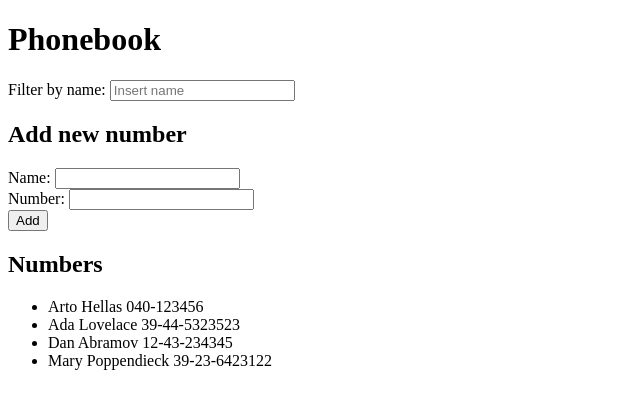
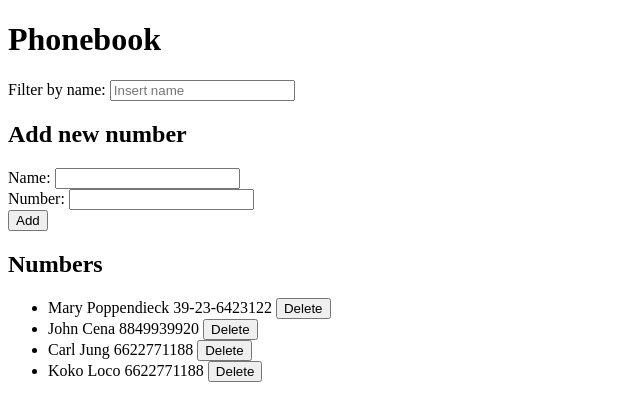
Before and after one commit to Sttp92/FullStackOpen, a React (Vite) app in the folder part2/phonebook/phonebook/: page / in a window 1280 px wide. Shown: the top 420 px of the page, without its empty margins (0-640 px from the left). Built offline with nearby package versions, Linux system fonts and the light colour scheme; data requests are answered from the project's data file.

Commit message:
Part2 Exercises 2.12-2.15

```diff
--- a/part2/phonebook/phonebook/db.json
+++ b/part2/phonebook/phonebook/db.json
@@ -1,24 +1,24 @@
 {
-    "persons":[
-      {
-        "name": "Arto Hellas",
-        "number": "040-123456",
-        "id": 1
-      },
-      {
-        "name": "Ada Lovelace",
-        "number": "39-44-5323523",
-        "id": 2
-      },
-      {
-        "name": "Dan Abramov",
-        "number": "12-43-234345",
-        "id": 3
-      },
+  "persons": [
     {
       "name": "Mary Poppendieck",
       "number": "39-23-6423122",
-        "id": 4
+      "id": "4"
+    },
+    {
+      "id": "4a7b",
+      "name": "John Cena",
+      "number": "8849939920"
+    },
+    {
+      "id": "6e9a",
+      "name": "Carl Jung",
+      "number": "6622771188"
+    },
+    {
+      "id": "de75",
+      "name": "Koko Loco",
+      "number": "6622771188"
     }
   ]
 }
--- a/part2/phonebook/phonebook/src/App.jsx
+++ b/part2/phonebook/phonebook/src/App.jsx
@@ -1,5 +1,5 @@
 import { useState, useEffect } from 'react'
-import axios from 'axios'
+import personService from './services/persons'
 
 const FilterContact = ({ handleFilterChange }) => {
   return (
@@ -25,10 +25,10 @@ const PersonForm = ({ newName, newNumber, handleSubmit, handleNameChange, handle
   )
 }
 
-const Contacts = ({ contactsToShow }) => {
+const Contacts = ({ contactsToShow, handleDelete }) => {
   return (
     <ul>
-      {contactsToShow.map((person) => <li key={person.id}>{person.name} {person.number} </li>)}
+      {contactsToShow.map((person) => <li key={person.id}>{person.name} {person.number}  <button onClick={() => handleDelete(person.id)}>Delete</button></li>)}
     </ul>
   )
 }
@@ -41,10 +41,10 @@ const App = () => {
   const [showAll, setShowAll] = useState(true)
 
   useEffect(() => {
-    axios
-      .get('http://localhost:3001/persons')
-      .then(response => {
-        setPersons(response.data)
+    personService
+      .getAll()
+      .then(initialPersons => {
+        setPersons(initialPersons)
       })
   }, [])
 
@@ -54,13 +54,26 @@ const App = () => {
 
   const handleSubmit = (event) => {
     event.preventDefault()
-    const newContact = { name: newName, number: newNumber, id: persons.length + 1}
+    const newContact = { name: newName, number: newNumber}
     if (findBy(newName)) {
-      alert(`${newName} is already added to phonebook`)
+      if (confirm(`${newName} is alredy added to the phonebook, replace the old number with a new one?`)){
+        const person = persons.find(person => person.name === newName)
+        const updatePerson = { ...person, number: newNumber }
+        personService
+          .update(person.id, updatePerson)
+          .then(returnedPerson => {
+            setPersons(persons.map(person => person.id !== returnedPerson.id ? person : returnedPerson))
+
+          })
+      }
     } else {
-      setPersons(persons.concat(newContact))
-      setNewName('')
-      setNewNumber('')
+      personService
+      .create(newContact)
+      .then(returnedPerson => {
+        setPersons(persons.concat(returnedPerson))
+        setNewName('')
+        setNewNumber('')
+      })
     }
   }
 
@@ -77,6 +90,17 @@ const App = () => {
       setShowAll(false)
     } else { setShowAll(true)}
     setFilterValue(event.target.value)
+  }
+
+  const handleDelete = (id) => {
+    const personToDelete = persons.filter(person => person.id === id)
+    if (confirm(`Delete ${personToDelete[0].name}?`)) {
+      personService
+        .deletePerson(id)
+        .then(deletedPerson => {
+          setPersons(persons.filter(person => person.id !== deletedPerson.id))
+        })
+    }
   }
 
   const contactsToShow = showAll
@@ -96,7 +120,7 @@ const App = () => {
         handleNumberChange={handleNumberChange}
       />
       <h2>Numbers</h2>
-      <Contacts contactsToShow={contactsToShow} />
+      <Contacts contactsToShow={contactsToShow} handleDelete={handleDelete}/>
     </div>
   )
 }
--- /dev/null
+++ b/part2/phonebook/phonebook/src/services/persons.js
@@ -0,0 +1,29 @@
+import axios from 'axios'
+const baseUrl = 'http://localhost:3001/persons'
+
+const getAll = () => {
+  const request = axios.get(baseUrl)
+  return request.then(response => response.data)
+}
+
+const create = newObject => {
+  const request = axios.post(baseUrl, newObject)
+  return request.then(response => response.data)
+}
+
+const update = (id, newObject) => {
+  const request = axios.put(`${baseUrl}/${id}`, newObject)
+  return request.then(response => response.data)
+}
+
+const deletePerson = (id) => {
+  const request = axios.delete(`${baseUrl}/${id}`)
+  return request.then(response => response.data)
+}
+
+export default {
+  getAll,
+  create,
+  update,
+  deletePerson
+}
```
Lines whose indentation alone changed are shown as unchanged.
